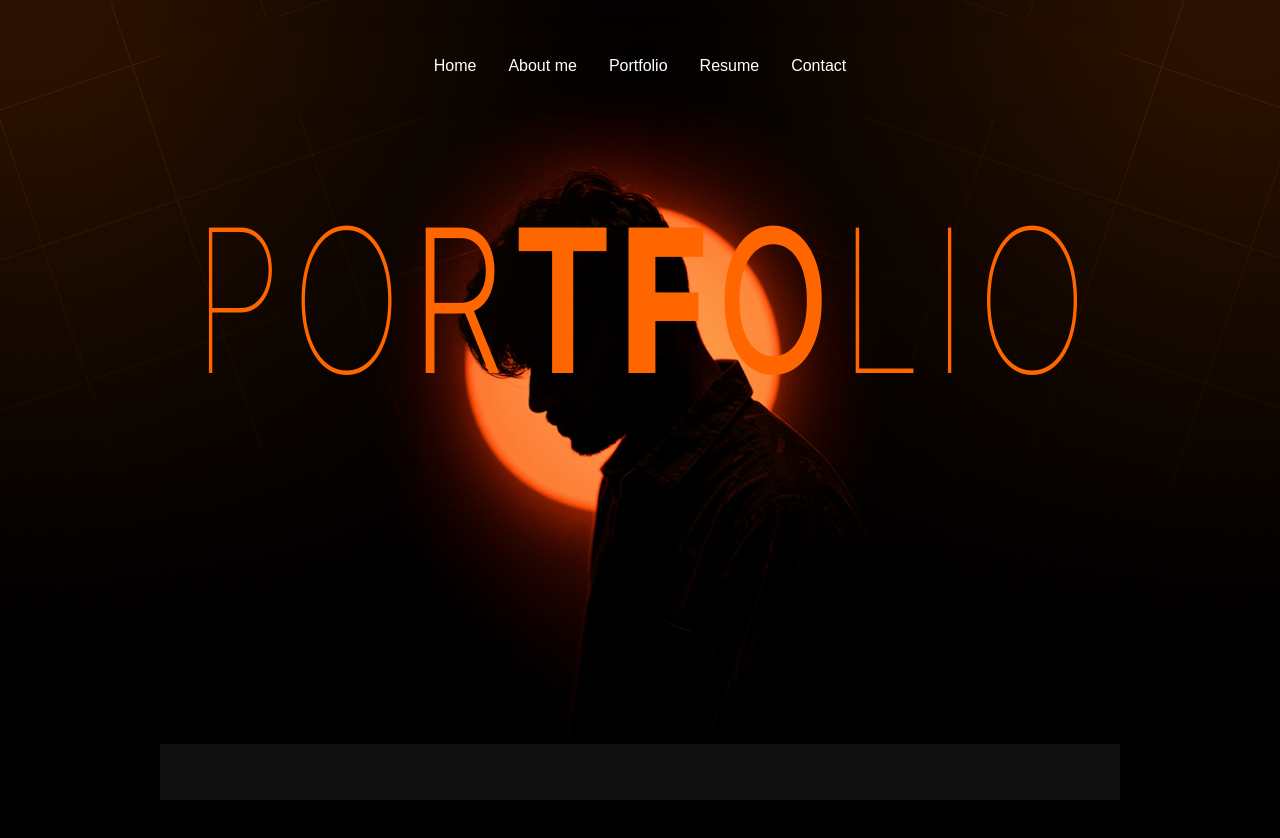
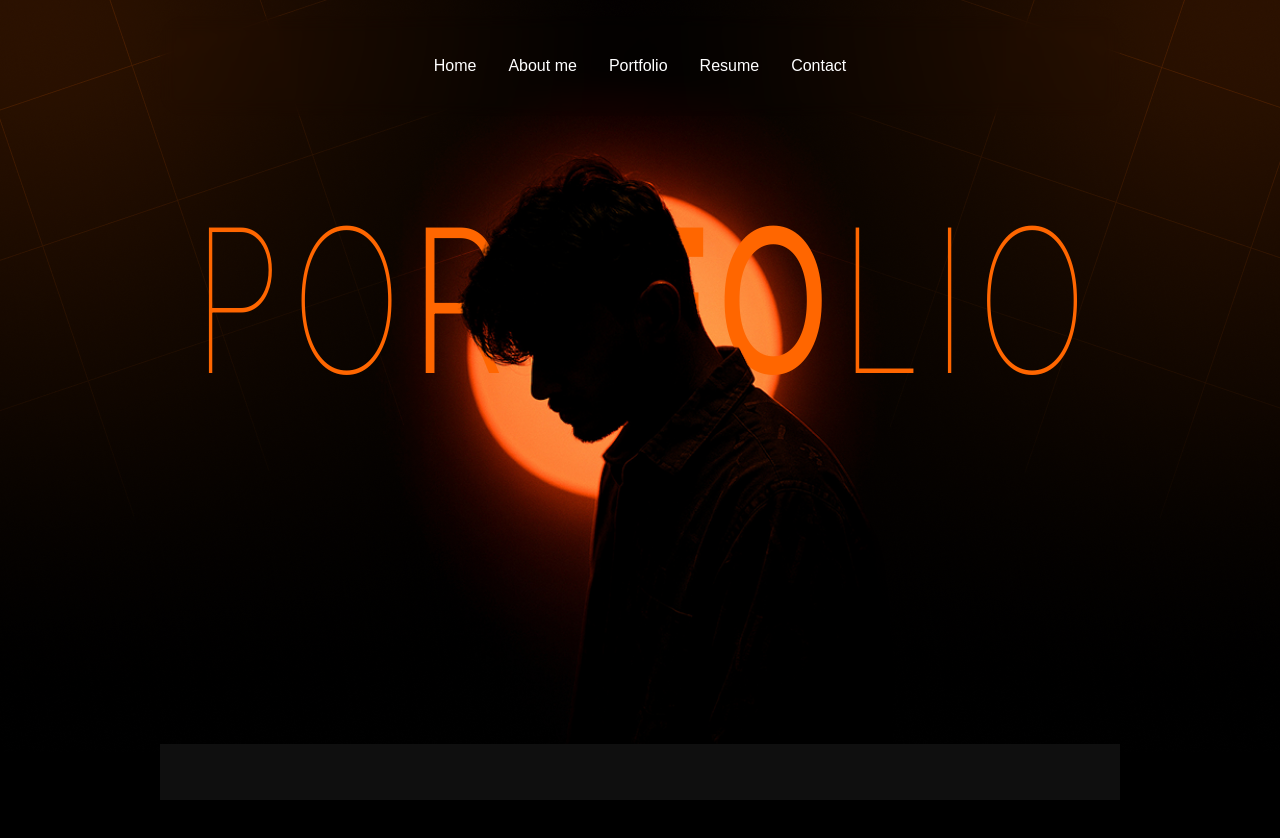
Before and after one commit to hrithic-raj/GraphicDesigner-Portfolio, a Next.js app: page / in a window 1280 px wide. Shown: the top 838 px of the page. Built offline with nearby package versions, Linux system fonts and the light colour scheme.

Commit message:
text Overlay image added

```diff
--- a/src/app/page.tsx
+++ b/src/app/page.tsx
@@ -1,6 +1,7 @@
 import Navbar from "@/components/Navbar";
 // import bg from '../assets/bg.png';
-import bg from '../assets/bgfinal.jpg';
+import bg from '../assets/To site 1.jpg';
+import cutPhoto from '../assets/To site cut.png';
 import glowLeft from '../assets/glow-left.png';
 import glowRight from '../assets/glow-right.png';
 import linesLeft from '../assets/left1.png';
@@ -16,7 +17,7 @@ export default function Home() {
         {/* Background image behind everything */}
         <img
           src={bg.src}
-          className="w-full h-full object-cover pointer-events-none select-none z-0"
+          className="w-full h-full -translate-y-10 object-cover pointer-events-none select-none z-0"
         />
         {/* Glow Left */}
         <img
@@ -51,13 +52,13 @@ export default function Home() {
           flex justify-center items-center
           z-3"
         >
-          <TextPressure className="w-full"/>
+          <TextPressure className="w-full z-3"/>
         </div>
 
         {/* Text Top image */}
-        {/* <img src="" alt="" /> */}
+        <img src={cutPhoto.src} className="absolute object-cover top-0 -translate-y-10 z-5 w-full h-full" alt="" />
 
-        <div className="absolute bottom-0 left-1/8 bg-[#0F0F0F] w-3/4 h-14">
+        <div className="absolute bottom-0 left-1/8 bg-[#0F0F0F] w-3/4 h-14 z-10">
 
         </div>
 
```
Also changed, not shown: src/assets/To site 1.jpg (added), src/assets/To site cut.png (added).
